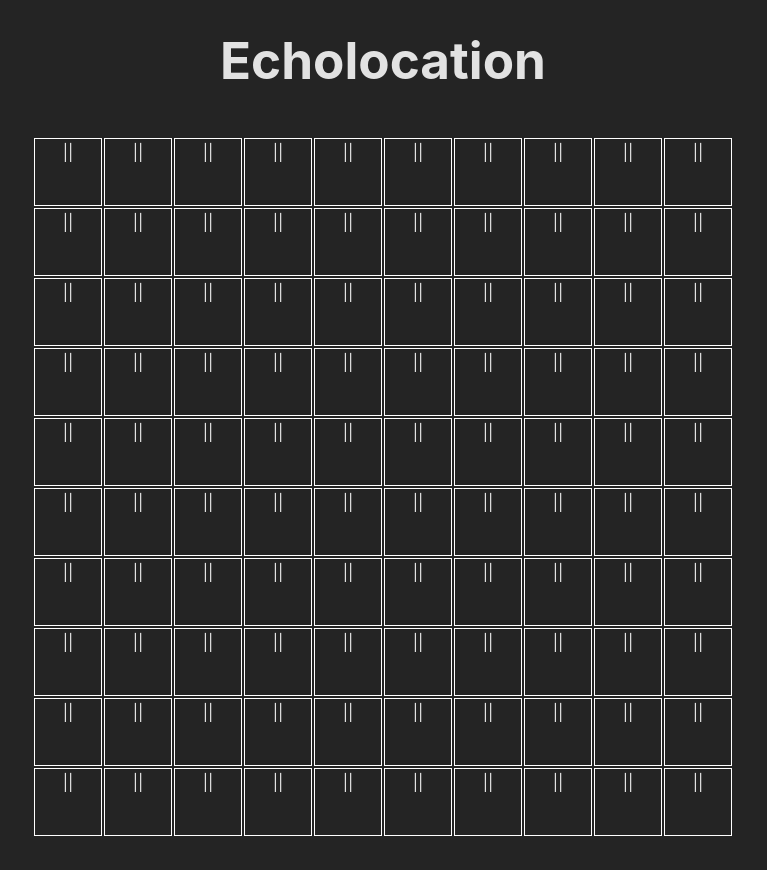
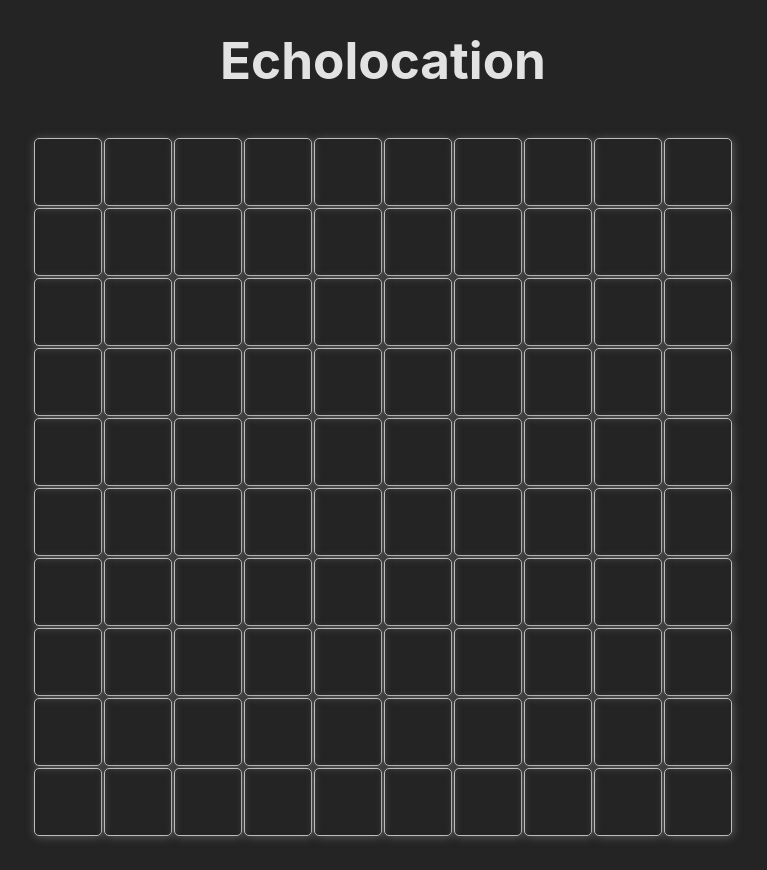
Before and after one commit to TheYuch/Echolocation, a React (Vite) app: page / in a window 1280 px wide. Shown: the whole page, without its empty margins (257-1024 px from the left). Built offline with nearby package versions, Linux system fonts and the light colour scheme.

Commit message:
Add: Signal and Other Highlighting

```diff
--- a/src/Matrix.css
+++ b/src/Matrix.css
@@ -2,5 +2,18 @@ td {
     width: 4rem;
     height: 4rem;
     background-color: transparent;
-    border: solid white 1px;
+    margin: 6px;
+    border: solid 1px rgb(189, 189, 189);
+    border-radius: 5px;
+    box-shadow: 1px 1px 10px rgba(113, 113, 113, 0.739);
 }
+
+td div {
+    border-radius: 2px;
+    line-height: 4rem;
+    font-size: 1.5rem;
+}
+
+table {
+    border-radius: 5px;
+}
--- a/src/Matrix.jsx
+++ b/src/Matrix.jsx
@@ -31,9 +31,9 @@ const MatrixTable = ({ matrix, selectedRow, selectedColumn, handleClickCell }) =
           onClick={() => handleClickCell(r,c)}
         >
           <Box
-            val={matrix[r][c].val + "||" + matrix[r][c].signalDirection}
+            val={matrix[r][c].val}
             isSelected={r == selectedRow && c == selectedColumn}
-            selectColor={Constants.CELL_SELECT_COLOR}
+            hasSignal={matrix[r][c].signalDirection !== ''}
           />
         </td>
       );
@@ -45,7 +45,7 @@ const MatrixTable = ({ matrix, selectedRow, selectedColumn, handleClickCell }) =
 };
 
 const handleMetronome = (val, copy, r, c, ticks) => {
-  const secondChar = 2;//val.charAt(1); TODO
+  const secondChar = 4;//val.charAt(1); TODO
   if (isNaN(secondChar))
     return;
   const ticksPerBeat = +secondChar;
@@ -116,7 +116,7 @@ function Matrix() {
       const type = val.charAt(0);
       if (type.match(/[a-g]/i) && copy[r][c].signalDirection !== '') {
         const synth = new Tone.Synth().toDestination();
-        synth.triggerAttackRelease(type.toUpperCase() + '4', '8n'); // TODO: temporary octave!!!!!!!!!!!!!!!! #anshulshah
+        synth.triggerAttackRelease(type.toUpperCase() + '4', '4n'); // TODO: temporary octave!!!!!!!!!!!!!!!! #anshulshah
       }
     }
 
--- a/src/components/Box.jsx
+++ b/src/components/Box.jsx
@@ -1,12 +1,28 @@
 /* TODO: import Note, Metronome, etc. */
 
-function Box({ val, isSelected, selectColor }) {
+import * as Constants from '../utils/Constants.jsx';
+
+function Box({ val, hasSignal, isSelected }) {
+  let color = 'transparent';
+
+  if (hasSignal) {
+    if (val.toLowerCase().charAt(0).match(/[a-g]/i)) {
+      color = Constants.CELL_ACTIVATE_COLOR;
+    } else {
+      color = Constants.CELL_SIGNAL_COLOR;
+    }
+  } else if (isSelected) {
+    color = Constants.CELL_SELECT_COLOR;
+  }
+
   return (
     <>
       <div
         style={{
-          backgroundColor: isSelected ? selectColor : 'transparent',
-          width:"100%", height:"100%" }}
+          backgroundColor: color,
+          width:"100%",
+          height:"100%",
+        }}
       >
         {val}
       </div>
--- a/src/utils/Constants.jsx
+++ b/src/utils/Constants.jsx
@@ -1,4 +1,6 @@
 export const MS_PER_TICK = 1000;
 export const MATRIX_LENGTH = 10;
+export const CELL_ACTIVATE_COLOR = 'green';
+export const CELL_SIGNAL_COLOR = 'yellow';
 export const CELL_SELECT_COLOR = 'lightblue';
 /* TODO: other colors for other types (e.g. activation) */
```
